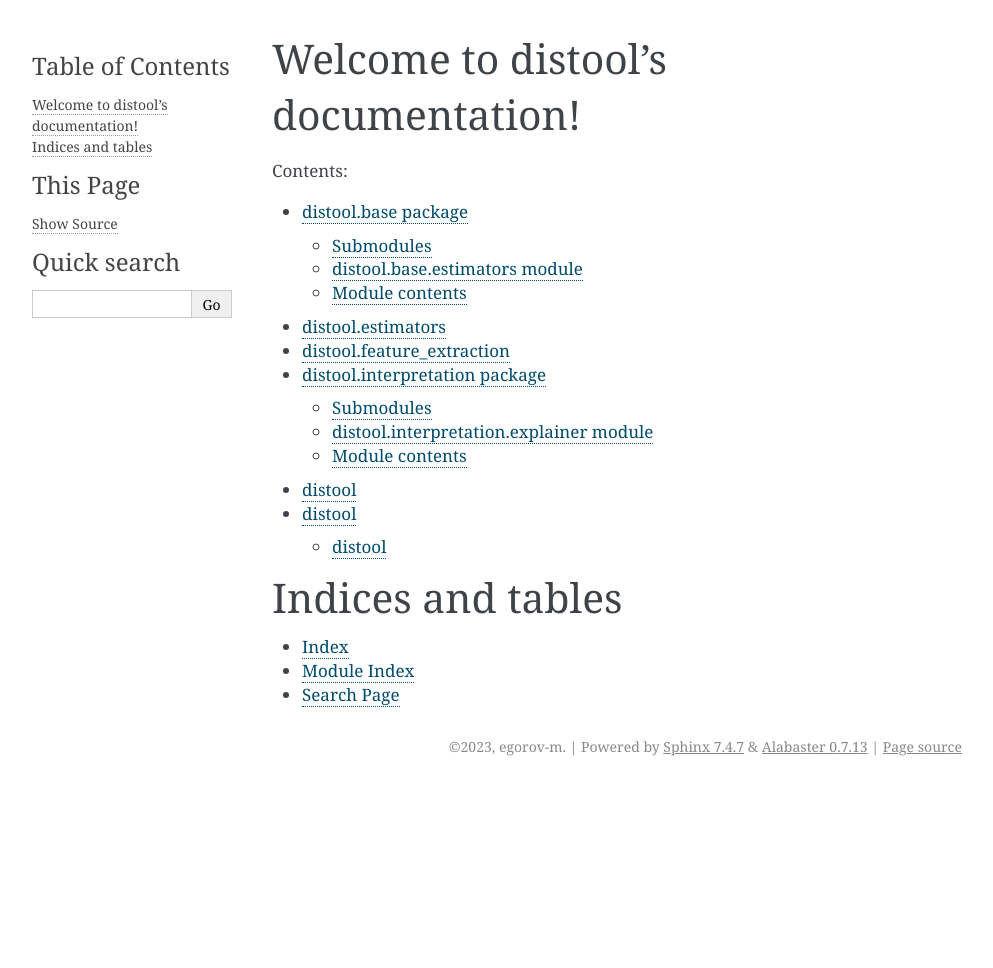
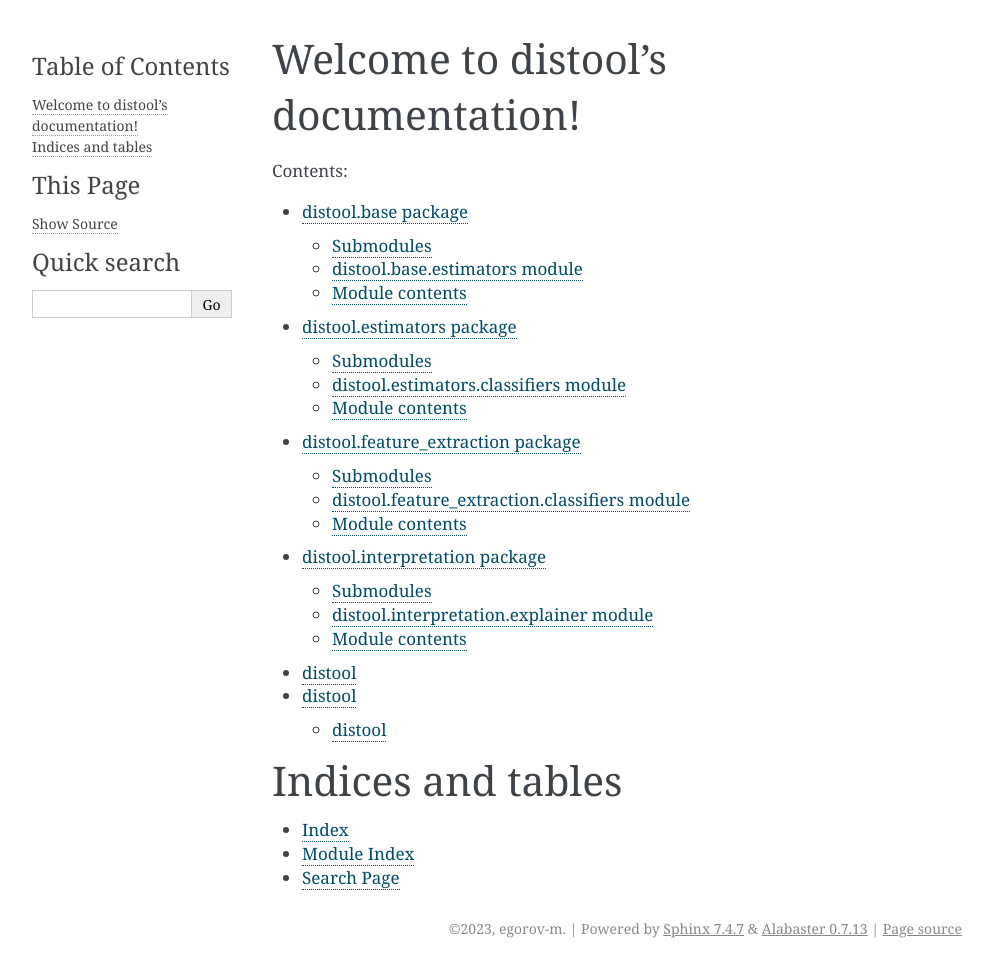
Before and after one commit to NIRMA-PATIENT-INTAKE/disease, a Sphinx documentation site: the page built from source/index.rst, in a window 1280 px wide. Shown: the whole page, without its empty margins (148-1141 px from the left). Built offline with Sphinx 7.4.7, drawn with Linux system fonts in a browser that asks for light colours; before the commit the page ends 900 px from its top, so only the background shows below that.

```diff
--- a/source/distool/distool.estimators.rst
+++ b/source/distool/distool.estimators.rst
@@ -1,4 +1,21 @@
-distool.estimators
-==================
+distool.estimators package
+==============================
+
+Submodules
+----------
+
+distool.estimators.classifiers module
+---------------------------------------
+
+.. automodule:: distool.estimators.classifiers
+   :members:
+   :undoc-members:
+   :show-inheritance:
+
+Module contents
+---------------
 
 .. automodule:: distool.estimators
+   :members:
+   :undoc-members:
+   :show-inheritance:
--- a/source/distool/distool.feature_extraction.rst
+++ b/source/distool/distool.feature_extraction.rst
@@ -1,4 +1,21 @@
-distool.feature\_extraction
-===========================
+distool.feature_extraction package
+==============================
+
+Submodules
+----------
+
+distool.feature_extraction.classifiers module
+---------------------------------------
+
+.. automodule:: distool.feature_extraction.classifiers
+   :members:
+   :undoc-members:
+   :show-inheritance:
+
+Module contents
+---------------
 
 .. automodule:: distool.feature_extraction
+   :members:
+   :undoc-members:
+   :show-inheritance:
```
